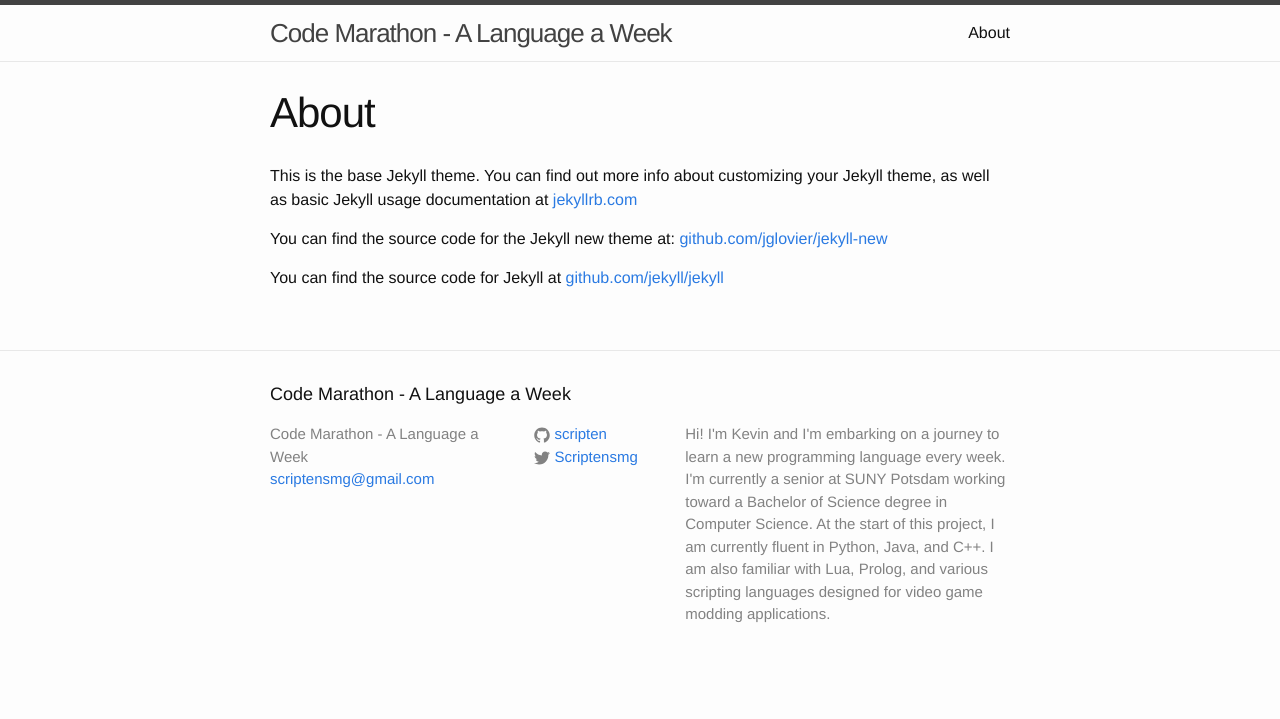
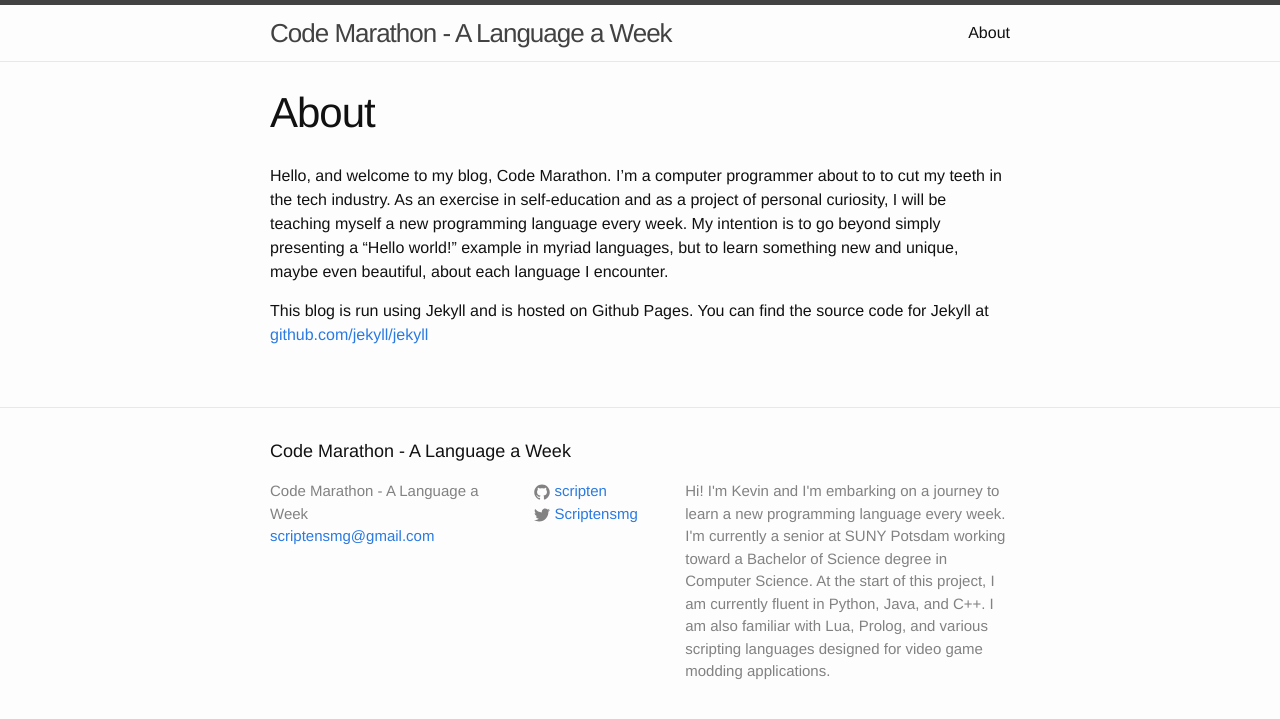
Before and after one commit to scripten/scripten.github.io, a Jekyll site: the page built from about.md, in a window 1280 px wide. Shown: the top 719 px of the page. Built offline with Jekyll 4.4.1, drawn with Linux system fonts in a browser that asks for light colours.

Commit message:
Updated about page

```diff
--- a/about.md
+++ b/about.md
@@ -4,8 +4,13 @@ title: About
 permalink: /about/
 ---
 
-This is the base Jekyll theme. You can find out more info about customizing your Jekyll theme, as well as basic Jekyll usage documentation at [jekyllrb.com](http://jekyllrb.com/)
+Hello, and welcome to my blog, Code Marathon. I'm a computer programmer about to
+to cut my teeth in the tech industry. As an exercise in self-education and as
+a project of personal curiosity, I will be teaching myself a new programming
+language every week. My intention is to go beyond simply presenting a
+"Hello world!" example in myriad languages, but to learn something new
+and unique, maybe even beautiful, about each language I encounter.
 
-You can find the source code for the Jekyll new theme at: [github.com/jglovier/jekyll-new](https://github.com/jglovier/jekyll-new)
 
+This blog is run using Jekyll and is hosted on Github Pages.
 You can find the source code for Jekyll at [github.com/jekyll/jekyll](https://github.com/jekyll/jekyll)
```
